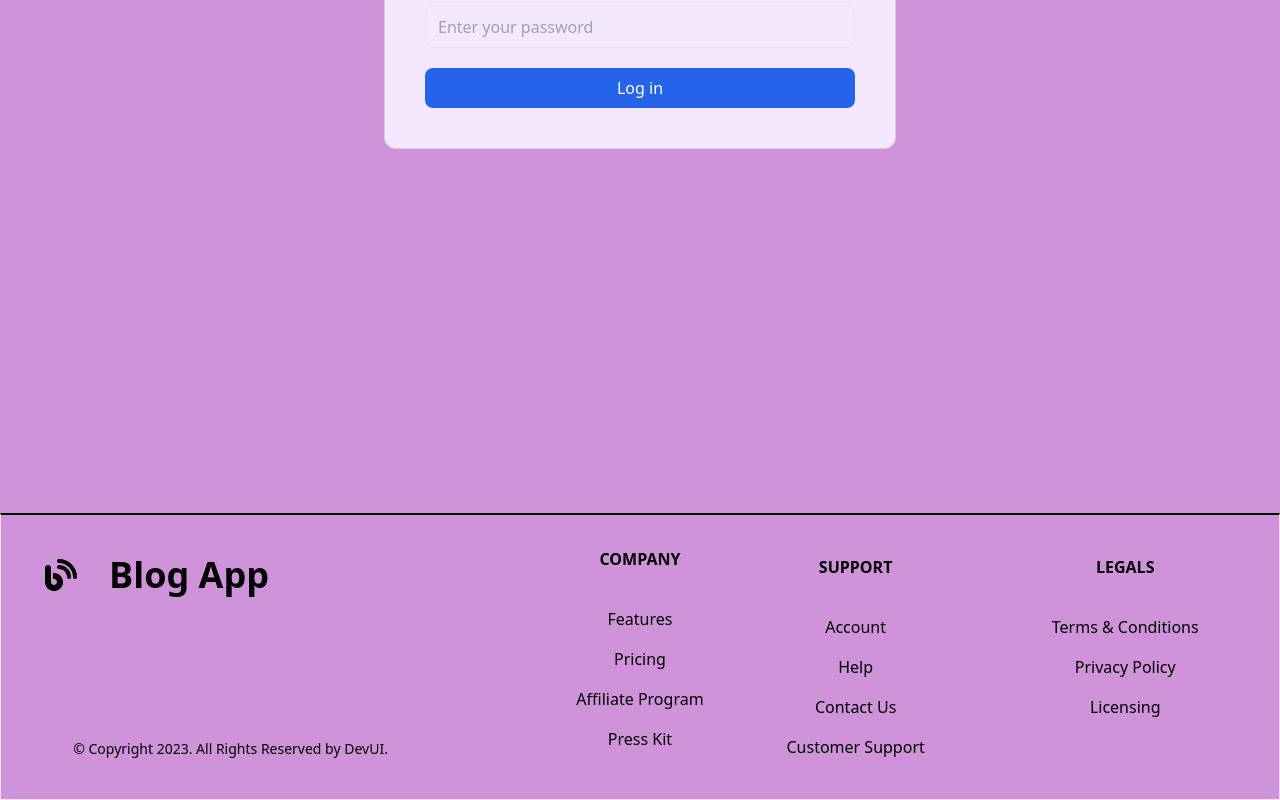
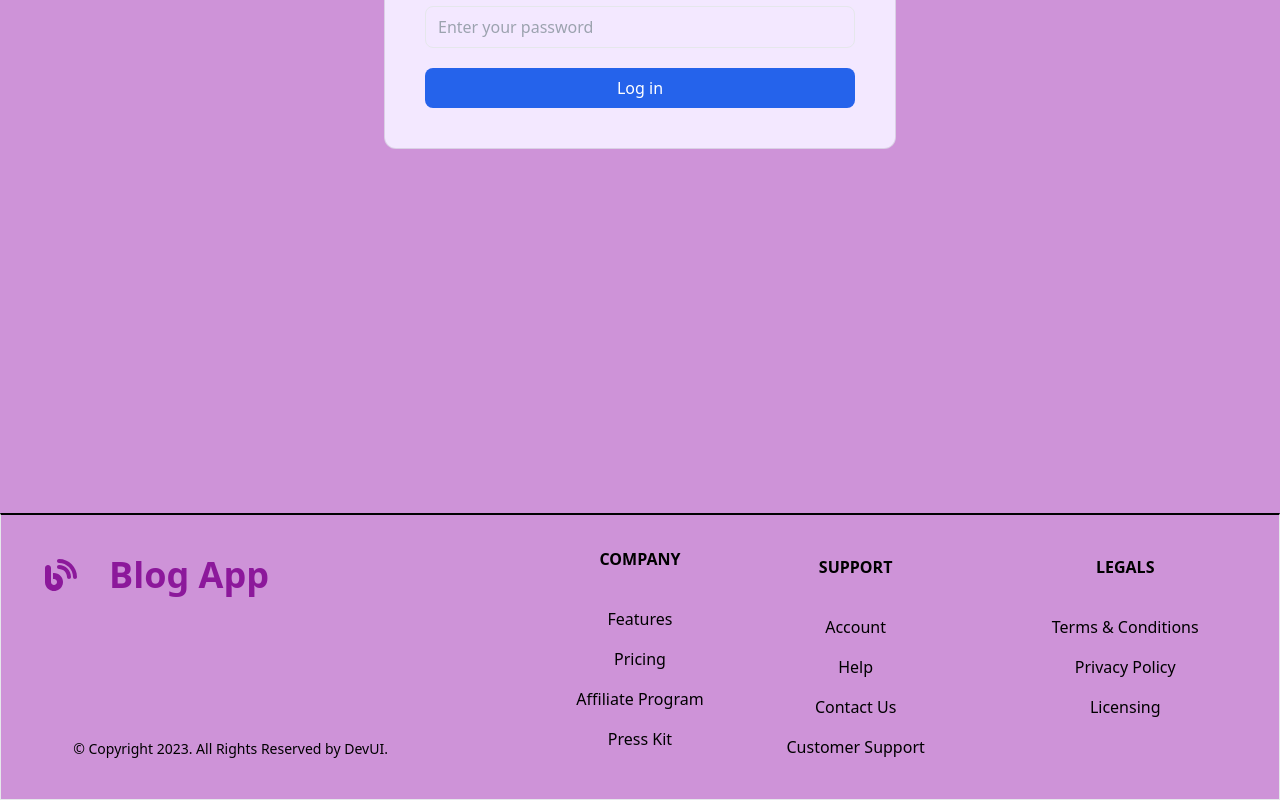
Before and after one commit to Anish2944/BlogApp, a React (Vite) app: page /login in a window 1280 px wide. Shown: the part 431-1231 px from the top of the page. Built offline with nearby package versions, Linux system fonts and the light colour scheme; no server answers.

Commit message:
LogoColorFix

```diff
--- a/src/App.css
+++ b/src/App.css
@@ -12,6 +12,7 @@
   --background-color: #f3e8ff;
   --card-color: #b794f4;
   --shadow-text-color: rgba(107, 4, 111, 0.558);
+  --logo-color: #820792df;
 }
 
 .dark-theme {
@@ -23,6 +24,7 @@
   --text-primary-color: #ffffff;
   --text-secondary-color: #8b949e;
   --shadow-text-color: #ffffff99;
+  --logo-color: #ffffff;
 }
 
 body {
--- a/src/components/Footer/Footer.jsx
+++ b/src/components/Footer/Footer.jsx
@@ -10,7 +10,7 @@ function Footer() {
                         <div className="flex h-full flex-col justify-between">
                             <div className="mb-2 ml-7 inline-flex items-center">
                                 <Logo width="100px" />
-                                <h1 className='ml-8 text-text font-bold text-4xl'>Blog App</h1>
+                                <h1 className='ml-8 text-logoColor font-bold text-4xl'>Blog App</h1>
                             </div>
                             <div className='mr-16 md:visible invisible'>
                                 <p className="text-sm text-text">
--- a/src/components/Logo.jsx
+++ b/src/components/Logo.jsx
@@ -5,7 +5,7 @@ import {faBlog} from '@fortawesome/free-solid-svg-icons'
 function Logo({width = '100px'}) {
   return (
     <div className={`${width} hover:animate-bounce`}>
-      <FontAwesomeIcon size='2xl' style={{color: 'var(--text-primary-color)'}} icon={faBlog} />
+      <FontAwesomeIcon size='2xl' style={{color: 'var(--logo-color)'}} icon={faBlog} />
     </div>
   )
 }
--- a/src/pages/Home.jsx
+++ b/src/pages/Home.jsx
@@ -26,7 +26,7 @@ function Home() {
 We believe that what you read and write matters. Words can divide or empower us, inspire or discourage us. In a world where the most sensational and surface-level stories often win, we’re building a system that rewards depth, nuance, and time well spent. A space for thoughtful conversation more than drive-by takes, and substance over packaging.</p>
                         </div>
                             { !isAuth && ( <><div className='-rotate-12 xl:visible invisible absolute top-14 text-3xl right-12 mr-40'>
-                                <FontAwesomeIcon icon={faArrowTurnUp} style={{color: '#4a148c'}} size='2xl' flip='horizontal' />
+                                <FontAwesomeIcon icon={faArrowTurnUp} style={{color: '#4a148c'}} size='2xl ' flip='horizontal' />
                             </div>
                             <Link to='/login' >
                                 <div className='absolute xl:visible invisible bg-accent p-2 hover:shadow-2xl hover:shadow-white rounded-full top-24 right-4 mr-8 font-bold'>
--- a/tailwind.config.js
+++ b/tailwind.config.js
@@ -20,6 +20,7 @@ export default {
         text: 'var(--text-primary-color)',
         text2: 'var(--text-secondary-color)',
         shadowText: 'var(--shadow-text-color)',
+        logoColor: 'var(--logo-color)',
       },
     },
   },
```
